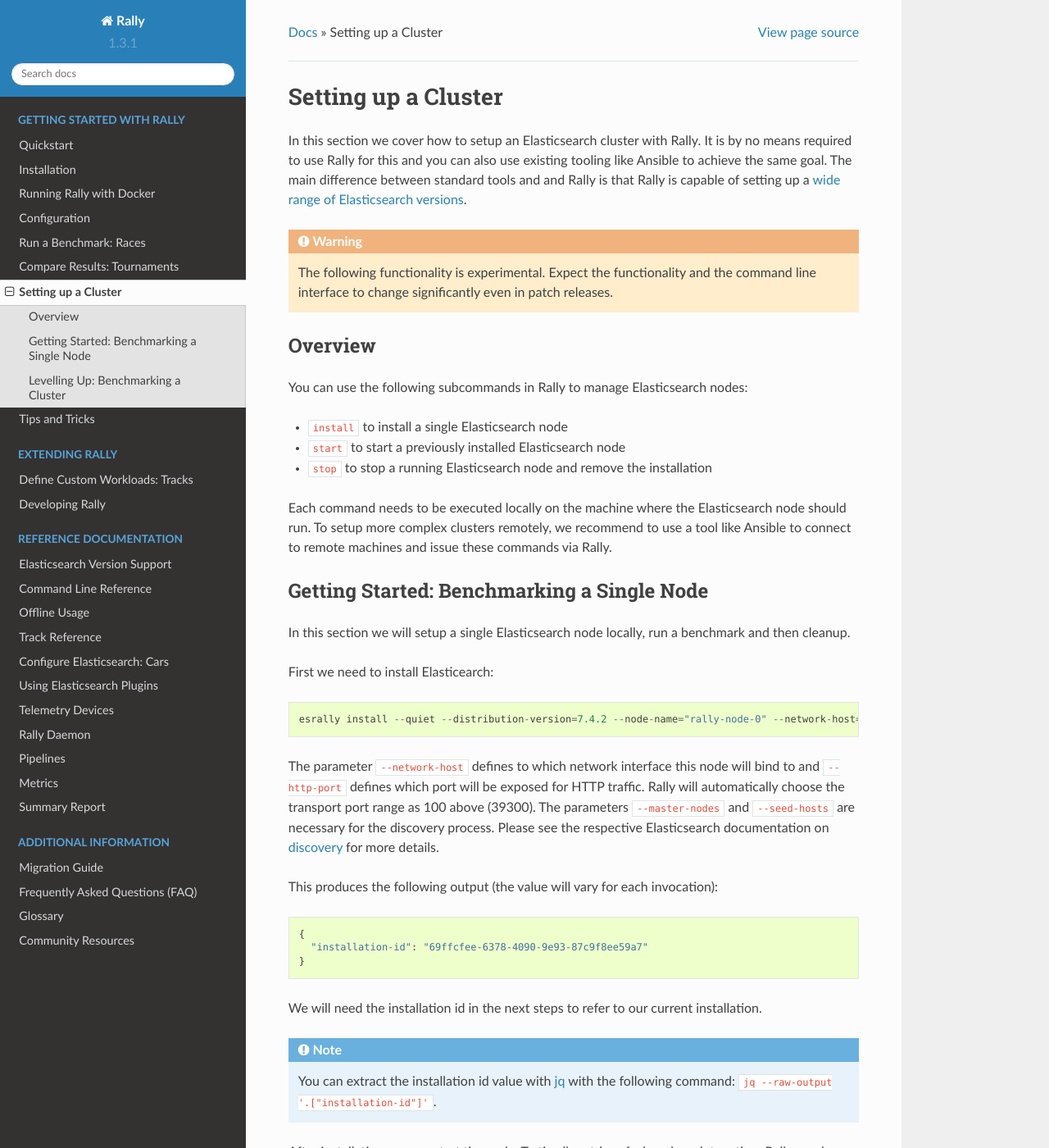
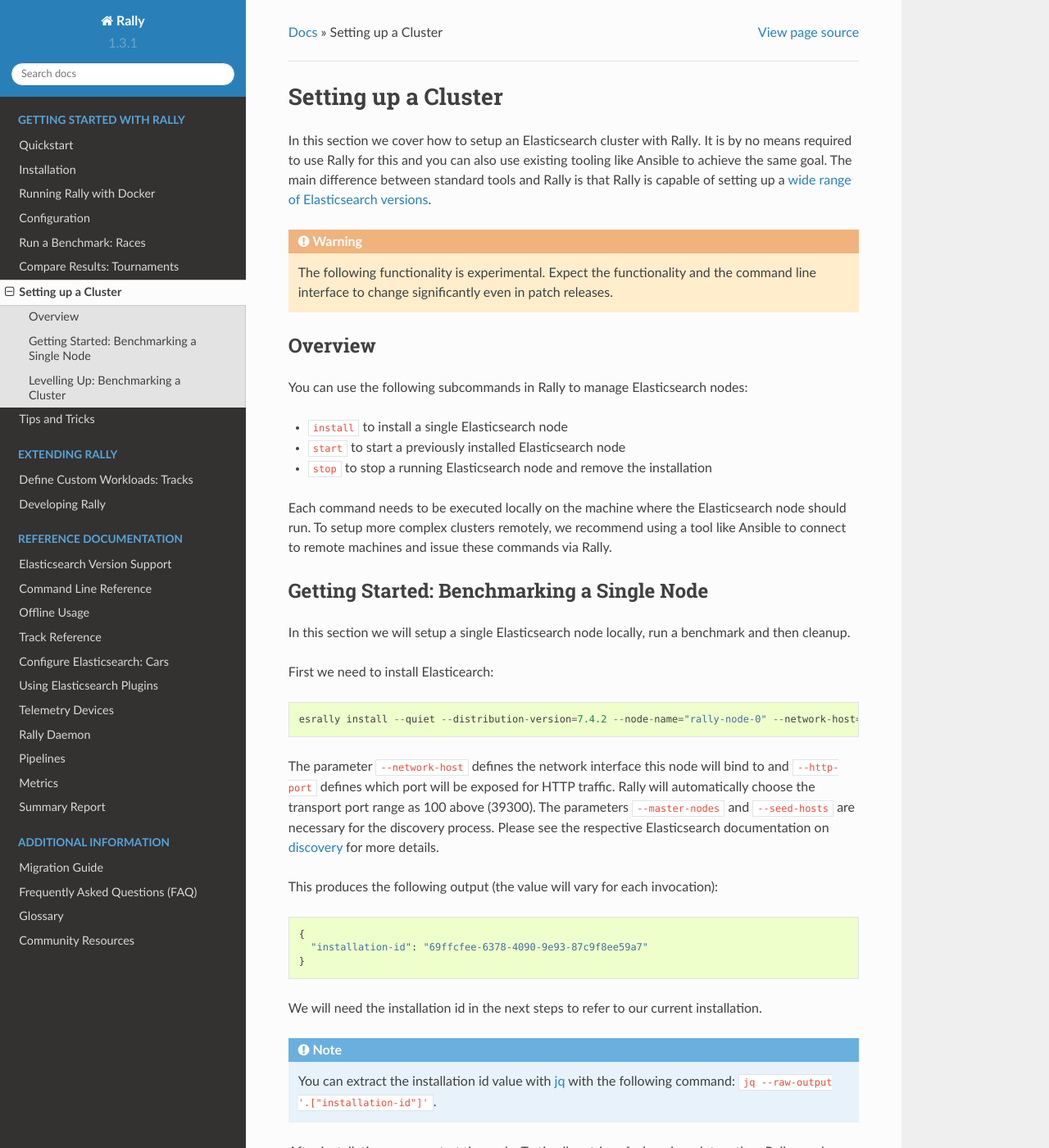
Before and after one commit to elastic/rally, a Sphinx documentation site: the page built from docs/cluster_management.rst, in a window 1280 px wide and 1400 px high. Shown: the whole window at 82% size. Built offline with Sphinx 7.4.7 and the Read the Docs theme 2.0.0, drawn with Linux system fonts in a browser that asks for light colours.

Commit message:
Doc fixes

```diff
--- a/docs/cluster_management.rst
+++ b/docs/cluster_management.rst
@@ -1,7 +1,7 @@
 Setting up a Cluster
 ====================
 
-In this section we cover how to setup an Elasticsearch cluster with Rally. It is by no means required to use Rally for this and you can also use existing tooling like Ansible to achieve the same goal. The main difference between standard tools and and Rally is that Rally is capable of setting up a :doc:`wide range of Elasticsearch versions </versions>`.
+In this section we cover how to setup an Elasticsearch cluster with Rally. It is by no means required to use Rally for this and you can also use existing tooling like Ansible to achieve the same goal. The main difference between standard tools and Rally is that Rally is capable of setting up a :doc:`wide range of Elasticsearch versions </versions>`.
 
 .. warning::
 
@@ -16,7 +16,7 @@
 * ``start`` to start a previously installed Elasticsearch node
 * ``stop`` to stop a running Elasticsearch node and remove the installation
 
-Each command needs to be executed locally on the machine where the Elasticsearch node should run. To setup more complex clusters remotely, we recommend to use a tool like Ansible to connect to remote machines and issue these commands via Rally.
+Each command needs to be executed locally on the machine where the Elasticsearch node should run. To setup more complex clusters remotely, we recommend using a tool like Ansible to connect to remote machines and issue these commands via Rally.
 
 Getting Started: Benchmarking a Single Node
 -------------------------------------------
@@ -27,7 +27,7 @@
 
     esrally install --quiet --distribution-version=7.4.2 --node-name="rally-node-0" --network-host="127.0.0.1" --http-port=39200 --master-nodes="rally-node-0" --seed-hosts="127.0.0.1:39300"
 
-The parameter ``--network-host`` defines to which network interface this node will bind to and ``--http-port`` defines which port will be exposed for HTTP traffic. Rally will automatically choose the transport port range as 100 above (39300). The parameters ``--master-nodes`` and ``--seed-hosts`` are necessary for the discovery process. Please see the respective Elasticsearch documentation on `discovery <https://www.elastic.co/guide/en/elasticsearch/reference/current/modules-discovery.html>`_ for more details.
+The parameter ``--network-host`` defines the network interface this node will bind to and ``--http-port`` defines which port will be exposed for HTTP traffic. Rally will automatically choose the transport port range as 100 above (39300). The parameters ``--master-nodes`` and ``--seed-hosts`` are necessary for the discovery process. Please see the respective Elasticsearch documentation on `discovery <https://www.elastic.co/guide/en/elasticsearch/reference/current/modules-discovery.html>`_ for more details.
 
 This produces the following output (the value will vary for each invocation)::
 
```
Also changed, not shown: 1 other file.
